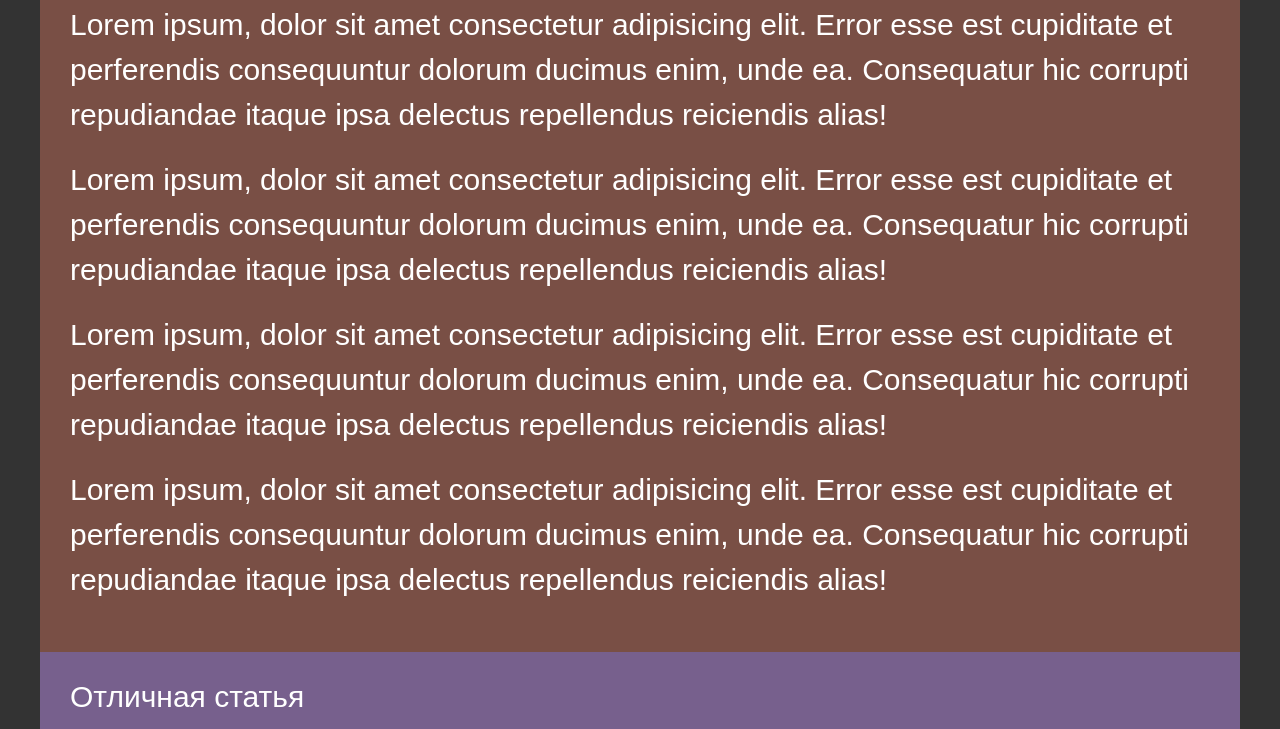
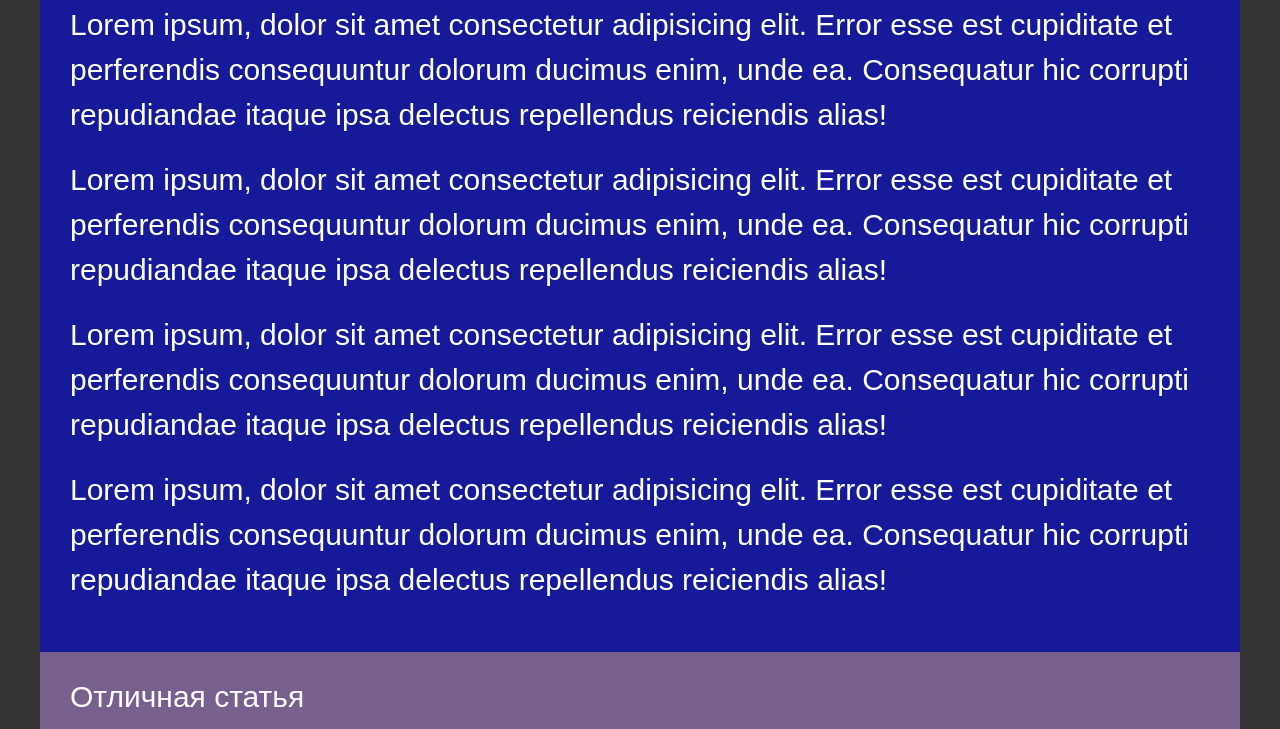
Before and after one commit to Albert1978lans/menuJS, a plain HTML site: page index.html in a window 1280 px wide. Shown: the part 178-907 px from the top of the page. Drawn offline with Linux system fonts and the light colour scheme.

Commit message:
changed background page__section_1

```diff
--- a/scss/style.scss
+++ b/scss/style.scss
@@ -29,7 +29,7 @@ body._lock {
          max-width: 1200px;
          margin: 0px auto;
 			&_1 {
-            background-color: #794f45;
+            background-color: #161a98;
 			}
 
 			&_2 {
```
Also changed, not shown: css/style.css.
